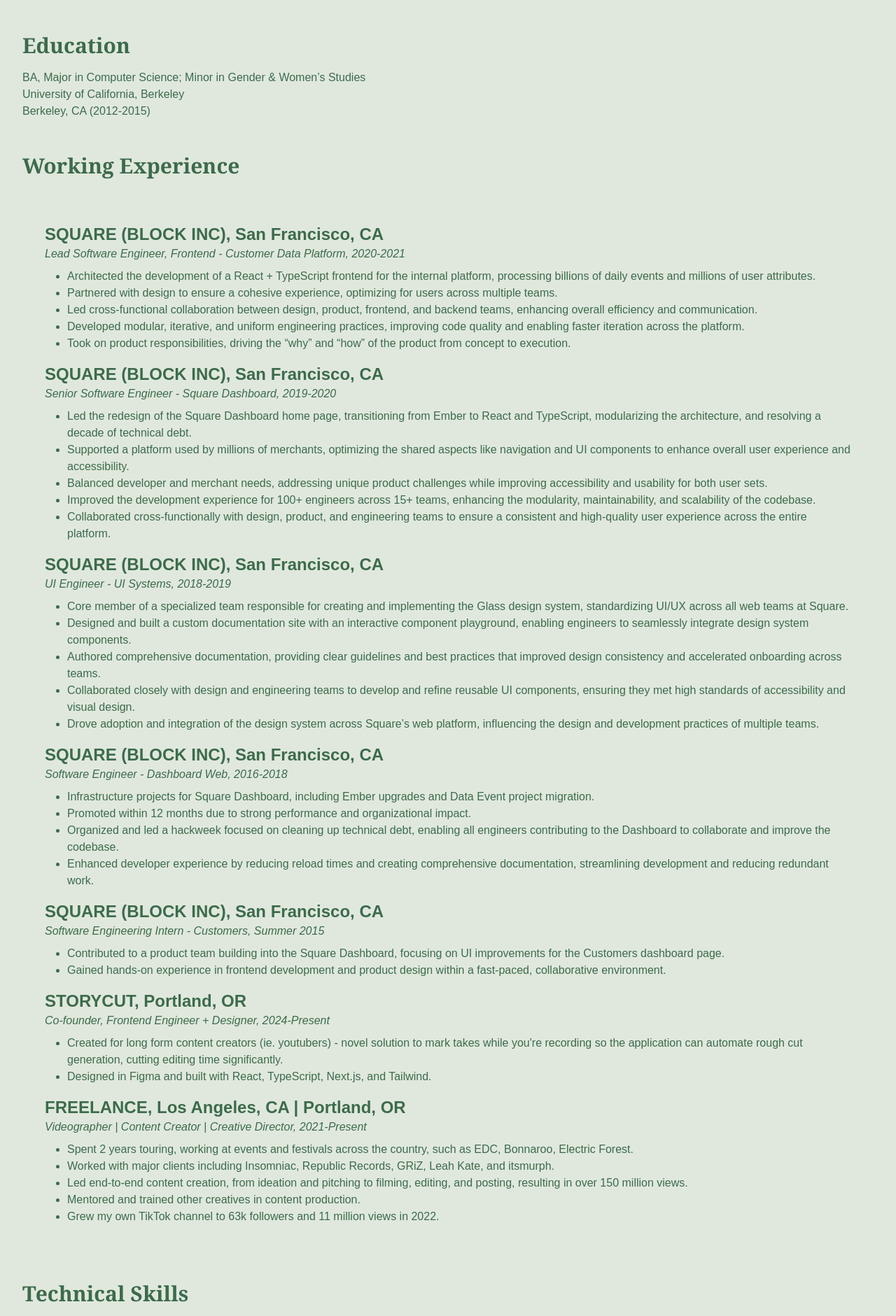
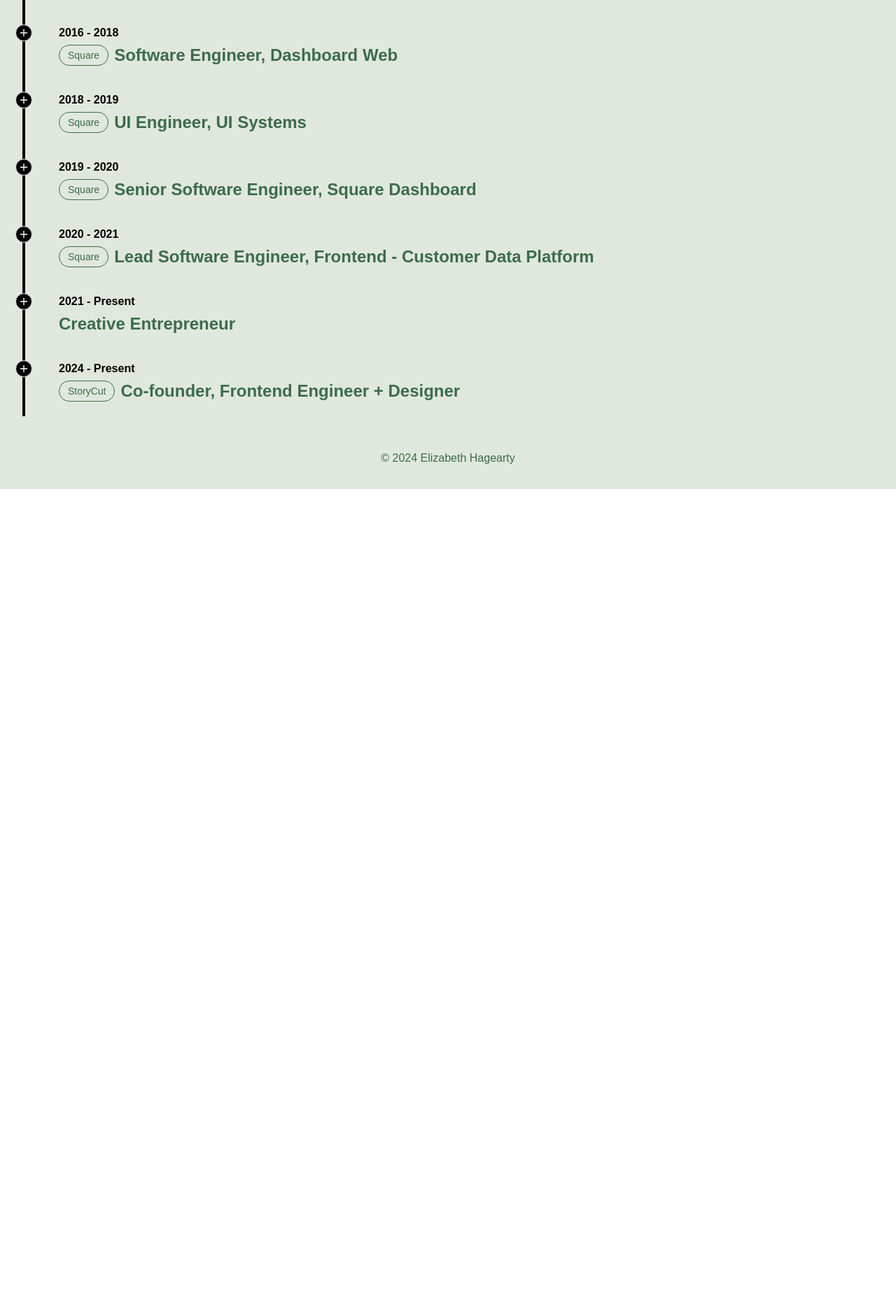
Before and after one commit to lizhagearty/astra, a Next.js app: page / in a window 1280 px wide. Shown: the part 341-2222 px from the top of the page at 70% size. After the commit the page ends 1040 px from the top, so only its background shows below. Built offline with nearby package versions, Linux system fonts and the light colour scheme.

Commit message:
temporary fix for home

```diff
--- a/src/app/page.tsx
+++ b/src/app/page.tsx
@@ -1,181 +1,106 @@
-import React from 'react';
+"use client";
+import React, { useState } from 'react';
+import { FiPlus, FiMinus } from 'react-icons/fi';
+import { motion, AnimatePresence } from 'framer-motion';
+import { personalInfo, timelineData, TimelineItemType } from '@/data';
 
-// Data Definitions
+interface SectionWrapperProps {
+  title: string;
+  children: React.ReactNode;
+}
 
-const personalInfo = {
-  name: "Elizabeth Hagearty",
-  title: "Senior Software Engineer",
-  location: "Remote | Portland, Oregon",
-  website: "lizhagearty.com",
-  email: "*",
-  phone: "*",
-  summary: "Senior Software Engineer turned Creative Entrepreneur. After 6+ years excelling in high-paced tech environments, I embraced my creative ambitions to successfully drive the artistic direction and media production for world-renowned music festivals and artists. I offer a unique blend of technical expertise, design acumen, creative insight, and multi-faceted communication strengths to cultivate projects where innovation and artistry intersect."
-};
-
-const experienceData = [
-  {
-    company: "SQUARE (BLOCK INC), San Francisco, CA",
-    title: "Lead Software Engineer, Frontend - Customer Data Platform",
-    duration: "2020-2021",
-    responsibilities: [
-      "Architected the development of a React + TypeScript frontend for the internal platform, processing billions of daily events and millions of user attributes.",
-      "Partnered with design to ensure a cohesive experience, optimizing for users across multiple teams.",
-      "Led cross-functional collaboration between design, product, frontend, and backend teams, enhancing overall efficiency and communication.",
-      "Developed modular, iterative, and uniform engineering practices, improving code quality and enabling faster iteration across the platform.",
-      "Took on product responsibilities, driving the “why” and “how” of the product from concept to execution."
-    ],
-  },
-  {
-    company: "SQUARE (BLOCK INC), San Francisco, CA",
-    title: "Senior Software Engineer - Square Dashboard",
-    duration: "2019-2020",
-    responsibilities: [
-      "Led the redesign of the Square Dashboard home page, transitioning from Ember to React and TypeScript, modularizing the architecture, and resolving a decade of technical debt.",
-      "Supported a platform used by millions of merchants, optimizing the shared aspects like navigation and UI components to enhance overall user experience and accessibility.",
-      "Balanced developer and merchant needs, addressing unique product challenges while improving accessibility and usability for both user sets.",
-      "Improved the development experience for 100+ engineers across 15+ teams, enhancing the modularity, maintainability, and scalability of the codebase.",
-      "Collaborated cross-functionally with design, product, and engineering teams to ensure a consistent and high-quality user experience across the entire platform."
-    ],
-  },
-  {
-    company: "SQUARE (BLOCK INC), San Francisco, CA",
-    title: "UI Engineer - UI Systems",
-    duration: "2018-2019",
-    responsibilities: [
-      "Core member of a specialized team responsible for creating and implementing the Glass design system, standardizing UI/UX across all web teams at Square.",
-      "Designed and built a custom documentation site with an interactive component playground, enabling engineers to seamlessly integrate design system components.",
-      "Authored comprehensive documentation, providing clear guidelines and best practices that improved design consistency and accelerated onboarding across teams.",
-      "Collaborated closely with design and engineering teams to develop and refine reusable UI components, ensuring they met high standards of accessibility and visual design.",
-      "Drove adoption and integration of the design system across Square’s web platform, influencing the design and development practices of multiple teams."
-    ],
-  },
-  {
-    company: "SQUARE (BLOCK INC), San Francisco, CA",
-    title: "Software Engineer - Dashboard Web",
-    duration: "2016-2018",
-    responsibilities: [
-      "Infrastructure projects for Square Dashboard, including Ember upgrades and Data Event project migration.",
-      "Promoted within 12 months due to strong performance and organizational impact.",
-      "Organized and led a hackweek focused on cleaning up technical debt, enabling all engineers contributing to the Dashboard to collaborate and improve the codebase.",
-      "Enhanced developer experience by reducing reload times and creating comprehensive documentation, streamlining development and reducing redundant work."
-    ],
-  },
-  {
-    company: "SQUARE (BLOCK INC), San Francisco, CA",
-    title: "Software Engineering Intern - Customers",
-    duration: "Summer 2015",
-    responsibilities: [
-      "Contributed to a product team building into the Square Dashboard, focusing on UI improvements for the Customers dashboard page.",
-      "Gained hands-on experience in frontend development and product design within a fast-paced, collaborative environment."
-    ],
-  },
-  {
-    company: "STORYCUT, Portland, OR",
-    title: "Co-founder, Frontend Engineer + Designer",
-    duration: "2024-Present",
-    responsibilities: [
-      "Created for long form content creators (ie. youtubers) - novel solution to mark takes while you're recording so the application can automate rough cut generation, cutting editing time significantly.",
-      "Designed in Figma and built with React, TypeScript, Next.js, and Tailwind."
-    ],
-  },
-  {
-    company: "FREELANCE, Los Angeles, CA | Portland, OR",
-    title: "Videographer | Content Creator | Creative Director",
-    duration: "2021-Present",
-    responsibilities: [
-      "Spent 2 years touring, working at events and festivals across the country, such as EDC, Bonnaroo, Electric Forest.",
-      "Worked with major clients including Insomniac, Republic Records, GRiZ, Leah Kate, and itsmurph.",
-      "Led end-to-end content creation, from ideation and pitching to filming, editing, and posting, resulting in over 150 million views.",
-      "Mentored and trained other creatives in content production.",
-      "Grew my own TikTok channel to 63k followers and 11 million views in 2022."
-    ],
-  }
-];
-
-const educationData = {
-  degree: "BA, Major in Computer Science; Minor in Gender & Women’s Studies",
-  school: "University of California, Berkeley",
-  location: "Berkeley, CA",
-  years: "2012-2015"
-};
-
-const skillsData = [
-  "TypeScript",
-  "JavaScript",
-  "React",
-  "NextJS",
-  "CSS",
-  "Tailwind",
-  "Python"
-];
-
-// Helper Wrapper Component
-const SectionWrapper = ({ title, children }) => (
+const SectionWrapper: React.FC<SectionWrapperProps> = ({ title, children }) => (
   <section className="mb-12">
     <h2 className="text-3xl font-serif font-bold mb-4">{title}</h2>
     {children}
   </section>
 );
 
-// Inlined Experience Component
-const Experience = ({ experience }) => {
+interface TimelineItemProps {
+  item: TimelineItemType;
+  toggleExpand: (id: number) => void;
+}
+
+const TimelineItem: React.FC<TimelineItemProps> = ({ item, toggleExpand }) => {
+  const isExpanded = item.expanded;
+
   return (
-    <div className="p-8">
-      {experience.map((job, index) => (
-        <div key={index} className="mt-4">
-          <h3 className="text-2xl font-semibold">{job.company}</h3>
-          <p className="italic">{job.title}, {job.duration}</p>
-          <ul className="list-disc ml-8 mt-2">
-            {job.responsibilities.map((responsibility, i) => (
-              <li key={i}>{responsibility}</li>
-            ))}
-          </ul>
-        </div>
-      ))}
+    <div
+      className="relative flex flex-col border-l-4 border-black pl-12 py-4 cursor-pointer group"
+      onClick={() => toggleExpand(item.id)}
+    >
+      <div
+        className={`absolute left-[-14px] w-6 h-6 rounded-full flex items-center justify-center border
+          transition-all duration-300 ease-in-out
+          ${isExpanded ? 'bg-backgroundGreen border-black text-black' : 'bg-black text-white group-hover:text-green-500 group-hover:border-black'}`}
+      >
+        {isExpanded ? <FiMinus /> : <FiPlus />}
+      </div>
+      <p className="text-black font-semibold mb-1">{item.yearRange}</p>
+      <h3 className="text-2xl font-bold mb-1 flex items-center">
+        {item.company && (
+          <span className="mr-2 border border-textGreen text-textGreen text-sm font-medium px-3 py-1 rounded-full">
+            {item.company}
+          </span>
+        )}
+        {item.title}
+      </h3>
+
+      <AnimatePresence>
+        {isExpanded && (
+          <motion.div
+            className="mt-2 ml-6 overflow-hidden"
+            initial={{ height: 0, opacity: 0 }}
+            animate={{ height: 'auto', opacity: 1 }}
+            exit={{ height: 0, opacity: 0 }}
+            transition={{ duration: 0.3, ease: "easeInOut" }}
+          >
+            <p>{item.description}</p>
+            {Array.isArray(item.details) ? (
+              <ul className="list-disc ml-4 mt-2">
+                {item.details.map((detail, index) => (
+                  <li key={index} className="mt-1">{detail}</li>
+                ))}
+              </ul>
+            ) : (
+              <p>{item.details}</p>
+            )}
+          </motion.div>
+        )}
+      </AnimatePresence>
     </div>
   );
 };
 
-export default function Home() {
+const Home: React.FC = () => {
+  const [timeline, setTimeline] = useState<TimelineItemType[]>(timelineData);
+
+  const toggleExpand = (id: number) => {
+    setTimeline(prevTimeline =>
+      prevTimeline.map(item =>
+        item.id === id ? { ...item, expanded: !item.expanded } : item
+      )
+    );
+  };
+
   return (
     <main className="min-h-screen bg-backgroundGreen text-textGreen font-sans p-8">
       <section className="text-center mb-12">
         <h1 className="text-6xl font-serif font-bold">{personalInfo.name}</h1>
-        <p className="text-xl italic">{personalInfo.title}</p>
-        <p>{personalInfo.location}</p>
-        <p>{personalInfo.website} | {personalInfo.email} | {personalInfo.phone}</p>
+        <p className="text-xl italic">ENGINEER. ARTIST. ENTREPRENEUR.</p>
       </section>
 
-      <SectionWrapper title="About">
-        <p>{personalInfo.summary}</p>
-      </SectionWrapper>
-
-      <SectionWrapper title="Education">
-        <p>{educationData.degree}</p>
-        <p>{educationData.school}</p>
-        <p>{educationData.location} ({educationData.years})</p>
-      </SectionWrapper>
-
-      <SectionWrapper title="Working Experience">
-        <Experience experience={experienceData} />
-      </SectionWrapper>
-
-      <SectionWrapper title="Technical Skills">
-        <div className="flex flex-wrap justify-center gap-4">
-          {skillsData.map((skill, index) => (
-            <span
-              key={index}
-              className="bg-gray-800 text-white text-sm font-medium px-4 py-2 rounded-full"
-            >
-              {skill}
-            </span>
-          ))}
-        </div>
+      <SectionWrapper title="">
+        {timeline.map(item => (
+          <TimelineItem key={item.id} item={item} toggleExpand={toggleExpand} />
+        ))}
       </SectionWrapper>
 
       <footer className="mt-12 text-center">
-        {/* <p>© 2024 Elizabeth Hagearty</p> */}
+        <p>© 2024 Elizabeth Hagearty</p>
       </footer>
     </main>
   );
-}
+};
+
+export default Home;
--- a/src/app/timeline/page.tsx
+++ b/src/app/timeline/page.tsx
@@ -2,7 +2,7 @@
 import React, { useState } from 'react';
 import { FiPlus, FiMinus } from 'react-icons/fi';
 import { motion, AnimatePresence } from 'framer-motion';
-import { personalInfo, timelineData, TimelineItem as TimelineItemType } from '@/data';
+import { personalInfo, timelineData, TimelineItemType } from '@/data';
 
 interface SectionWrapperProps {
   title: string;
--- a/src/data.ts
+++ b/src/data.ts
@@ -23,7 +23,7 @@
   summary: string;
 }
 
-export interface TimelineItem {
+export interface TimelineItemType {
   id: number;
   yearRange: string;
   title: string;
```
